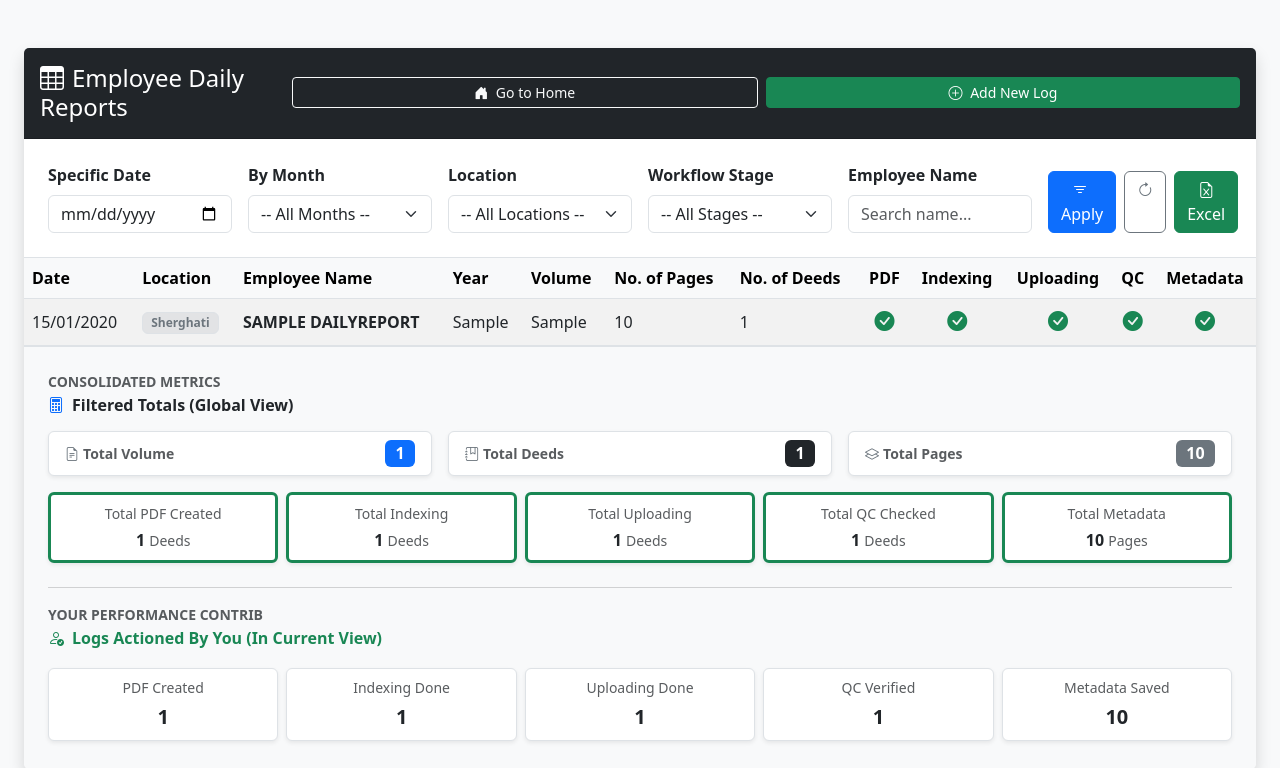
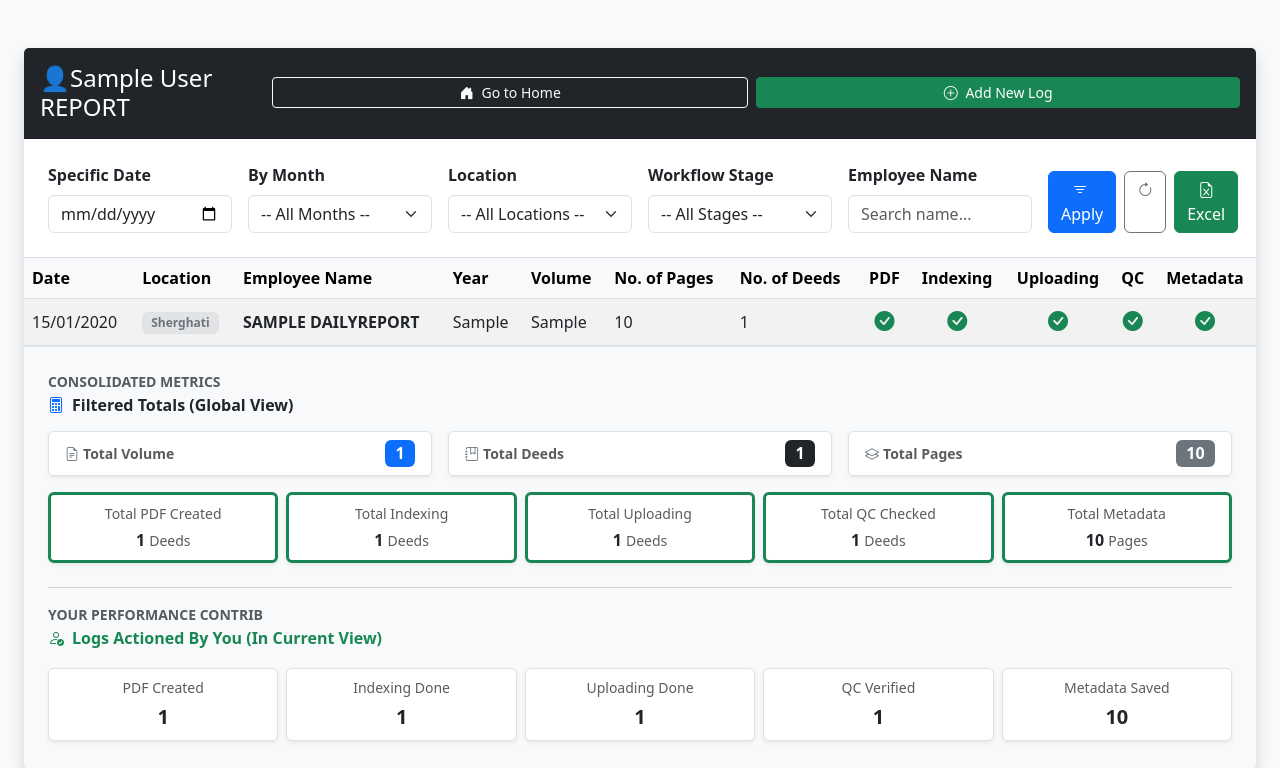
Before and after one commit to ujjuengineer/ngs-website, a Django app: page /reports/daily/ in a window 1280 px wide. Shown: the top 768 px of the page. Run offline with Django 5.2, Linux system fonts and the light colour scheme; a user stored in the database is signed in; tables that the repository leaves empty hold one stand-in row (values such as "Sample post").

Commit message:
ui changes

```diff
--- a/core/templates/core/report_list.html
+++ b/core/templates/core/report_list.html
@@ -12,7 +12,7 @@
         <div class="card shadow border-0 mb-4">
 
             <div class="card-header bg-dark text-white d-flex flex-column flex-sm-row justify-content-between align-items-sm-center gap-3 py-3">
-                <h4 class="mb-0"><i class="bi bi-table me-2"></i>Employee Daily Reports</h4>
+                <h4 class="mb-0">👤{{ request.user.get_full_name|default:request.user.username }} REPORT</h4>
 
                 <div class="d-flex gap-2 w-100 w-sm-auto justify-content-sm-end">
                     <a href="/" class="btn btn-sm btn-outline-light flex-fill flex-sm-none text-center">
@@ -62,10 +62,12 @@
                         </select>
                     </div>
 
+                    {% if is_admin %}
                     <div class="col-md-2">
                         <label class="form-label fw-semibold">Employee Name</label>
                         <input type="text" name="name" class="form-control" placeholder="Search name..." value="{{ selected_name }}" {% if not is_admin %}disabled title="Regular users can only view their own logs"{% endif %}>
                     </div>
+                    {% endif %}
 
                     <div class="col-md-2 d-flex gap-2">
                         <button type="submit" class="btn btn-primary flex-grow-1">
@@ -88,7 +90,11 @@
                         <tr>
                             <th>Date</th>
                             <th>Location</th>
-                            <th>Employee Name</th>
+
+                            {% if is_admin %}
+                                <th>Employee Name</th>
+                            {% endif %}
+
                             <th>Year</th>
                             <th>Volume</th>
                             <th>No. of Pages</th>
@@ -106,7 +112,9 @@
                         <tr>
                             <td class="fw-medium">{{ report.date|date:"d/m/Y" }}</td>
                             <td><span class="badge bg-secondary-subtle text-secondary border px-2 py-1">{{ report.get_location_display }}</span></td>
-                            <td class="text-uppercase fw-semibold text-dark">{{ report.name }}</td>
+                            {% if is_admin %}
+                                <td class="text-uppercase fw-semibold text-dark">{{ report.name }}</td>
+                            {% endif %}
                             <td>{{ report.year }}</td>
                             <td>{{ report.volume_num }}</td>
                             <td>{{ report.num_of_page }}</td>
```
